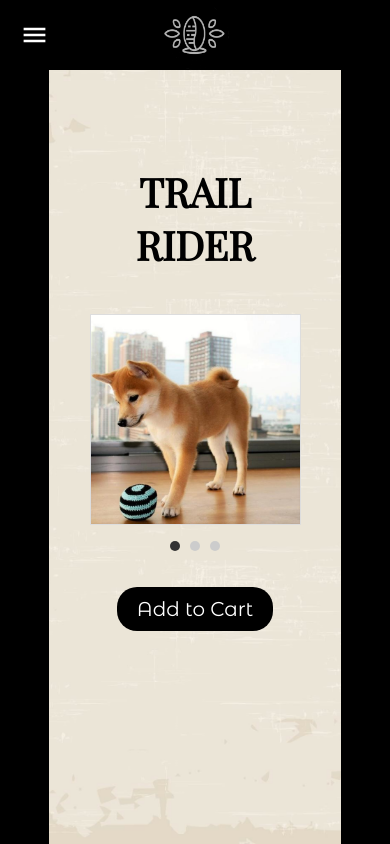
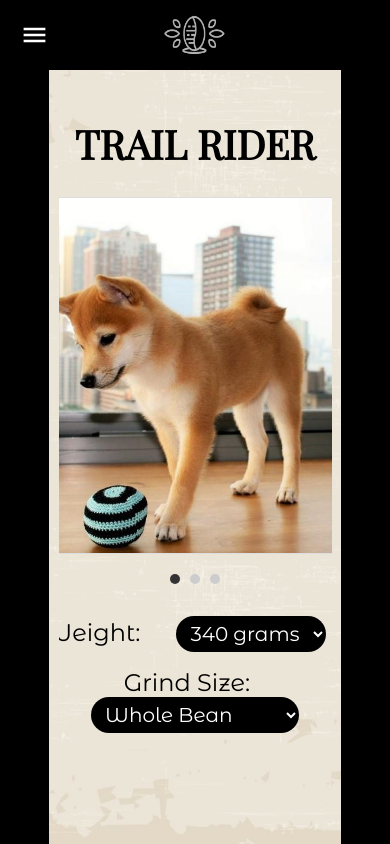
Before and after one commit to caelinp/rider-coffee-roaster, a React (Create React App) app: page /sample-product in a window 390 px wide. Built offline with nearby package versions, Linux system fonts and the light colour scheme.

Commit message:
added product config options to product info page

```diff
--- a/src/ContactUsPage.css
+++ b/src/ContactUsPage.css
@@ -193,7 +193,7 @@ button {
   border: 2px solid black; /* Change the border color to black when checked */
 }
 
-.quantity-input {
+.quantity-input-edit {
   background-color: black;
   color: white;
   border: none;
--- a/src/ContactUsPage.tsx
+++ b/src/ContactUsPage.tsx
@@ -238,7 +238,7 @@ const ContactUsPage: React.FC = () => {
                   <td className="quantity-cell">
                     <br></br><br></br><br></br>
                     <button onClick={() => decreaseQuantity(index)}>-</button>
-                    <input className="quantity-input"
+                    <input className="quantity-input-edit"
                       type="number"
                       min="0"
                       value={product.quantity}
--- a/src/ProductInfoPage.css
+++ b/src/ProductInfoPage.css
@@ -28,7 +28,7 @@ body, html {
   align-items: flex-start;
   gap: 2rem;
   overflow-y: auto;
-  max-height: calc(100vh - 300px);
+  max-height: calc(100vh - 200px);
 }
 
 .product-header {
@@ -37,7 +37,7 @@ body, html {
   margin-top: 1rem;
 }
 
-.product-main-image-container {
+.product-image-order-panel {
   padding: 1rem 5rem;
   display: flex;
   flex-direction: column;
@@ -96,6 +96,7 @@ p {
   display: flex;
   justify-content: center;
   margin-top: 1rem;
+  margin-bottom: 2rem
 }
 
 .image-dot {
@@ -111,6 +112,76 @@ p {
   background-color: #333;
 }
 
+.quantity-input {
+  flex-direction: row;
+}
+
+.option {
+  margin-top: 1rem;
+  margin-bottom: 1rem;
+}
+
+.order-options {
+  justify-content: left;
+}
+
+.label-weight {
+  font-size: 1.5rem;
+  margin-right: 1rem;
+}
+
+.label-grind-size {
+  font-size: 1.5rem;
+  margin-right: 1rem;
+}
+
+.label-quantity {
+  font-size: 1.5rem;
+  margin-top: 1rem;
+}
+
+.quantity-control {
+  padding: 3px 10px;
+  background-color: black;
+  color: white;
+  border: none;
+  cursor: pointer;
+  font-size: 20px;
+  border-radius: 20px;
+}
+
+.label-total {
+  font-size: 2rem;
+  margin-right: 1rem;
+}
+
+.total-price-text {
+  font-size: 2rem;
+  margin-left: 1rem;
+  font-family: 'Montserrat Alternates', sans-serif !important;
+}
+
+.option-input-field {
+  margin-left: 20px;
+  margin-right: 20px;
+  padding: 5px 10px;
+  background-color: black;
+  color: white;
+  border: none;
+  cursor: pointer;
+  font-size: 20px;
+  border-radius: 20px;
+}
+
+.add-to-cart-button {
+  margin-top: 0;
+}
+
+.subscribe-button {
+  margin-top: 0;
+  margin-bottom: 0;
+}
+
 @media (max-width: 1536px) {
   .product-info-content {
     flex-direction: column; /* Change to column layout */
@@ -118,7 +189,7 @@ p {
     padding: 1rem; /* Adjust padding as needed */
   }
 
-  .product-main-image-container {
+  .product-image-order-panel {
     padding: 1rem;
     max-width: 100%; /* Allow the image to take full width in column layout */
   }
@@ -136,7 +207,7 @@ p {
   .product-info-content {
     margin-left: 15vw;
     margin-right: 15vw;
-    margin-bottom: 200px;
+    margin-bottom: 100px;
   }
 
 }
--- a/src/ProductInfoPage.tsx
+++ b/src/ProductInfoPage.tsx
@@ -1,4 +1,3 @@
-// ProductInfoPage.tsx
 import React, { useState, useRef, MouseEvent } from 'react';
 import './ProductInfoPage.css';
 
@@ -7,11 +6,10 @@ import productImage2 from './img/product2.jpg';
 import productImage3 from './img/product3.jpg';
 
 const ProductInfoPage = () => {
-  // Sample product data
   const product = {
     name: 'Trail Rider',
     images: [
-      productImage1, // Replace with actual image URLs
+      productImage1,
       productImage2,
       productImage3,
     ],
@@ -25,26 +23,30 @@ const ProductInfoPage = () => {
     notes: 'grapefruit, clove, cinnamon, cacao, vanilla bean',
   };
 
+  const weightOptions = ['250 grams', '340 grams', '500 grams'];
+  const grindSizeOptions = ['Whole Bean', 'Coarse', 'Medium-Coarse', 'Medium', 'Fine', 'Extra Fine'];
+  const [selectedWeight, setSelectedWeight] = useState('340 grams');
+  const [selectedGrindSize, setSelectedGrindSize] = useState('Whole Bean');
+  const [quantity, setQuantity] = useState(1);
+
+  const weightPrices: { [key: string]: number }= {
+    '250 grams': 18,
+    '340 grams': 25,
+    '500 grams': 30,
+  };
+
   const [currentImageIndex, setCurrentImageIndex] = useState(0);
   const imgRef = useRef<HTMLImageElement | null>(null);
 
   const handleImageClick = (e: MouseEvent<HTMLImageElement>) => {
-    // Ensure imgRef.current is not null before accessing its properties
     if (imgRef.current) {
-      // Get the image width
       const imageWidth = imgRef.current.clientWidth;
-
-      // Calculate the click position relative to the image width
       const relativeClickX = e.nativeEvent.offsetX / imageWidth;
-
-      // Determine if the left or right half of the image was clicked
       if (relativeClickX < 0.5) {
-        // Clicked on the left half, go to the previous image
         setCurrentImageIndex((prevIndex) =>
           prevIndex === 0 ? product.images.length - 1 : prevIndex - 1
         );
       } else {
-        // Clicked on the right half, go to the next image
         setCurrentImageIndex((prevIndex) =>
           prevIndex === product.images.length - 1 ? 0 : prevIndex + 1
         );
@@ -55,7 +57,7 @@ const ProductInfoPage = () => {
   return (
     <div className="product-info-page">
       <div className="product-info-content">
-        <div className="product-main-image-container">
+        <div className="product-info-order-panel">
           <div className="product-header">
             <h1>{product.name}</h1>
           </div>
@@ -74,10 +76,86 @@ const ProductInfoPage = () => {
               ></div>
             ))}
           </div>
+
+          <div className="order-options">
+            <div className="option">
+              <label className="label-weight" htmlFor="weight">Weight:</label>
+              <select className="option-input-field"
+                id="weight"
+                value={selectedWeight}
+                onChange={(e) => setSelectedWeight(e.target.value)}
+              >
+                {weightOptions.map((option) => (
+                  <option key={option} value={option}>
+                    {option}
+                  </option>
+                ))}
+              </select>
+            </div>
+            <div className="option">
+              <label className="label-grind-size" htmlFor="grindSize">Grind Size:</label>
+              <select className="option-input-field"
+                id="grindSize"
+                value={selectedGrindSize}
+                onChange={(e) => setSelectedGrindSize(e.target.value)}
+              >
+                {grindSizeOptions.map((option) => (
+                  <option key={option} value={option}>
+                    {option}
+                  </option>
+                ))}
+              </select>
+            </div>
+            <div className="option">
+              <label className="label-quantity" htmlFor="quantity">Quantity:</label>
+              <div className="quantity-input">
+                <button
+                  className="quantity-control"
+                  onClick={() => setQuantity(Math.max(0, quantity - 1))}
+                >
+                  -
+                </button>
+                <input className="option-input-field"
+                  id="quantity"
+                  type="number"
+                  value={quantity}
+                  onChange={(e) => setQuantity(Math.max(0, Number(e.target.value)))}
+                />
+                <button
+                  className="quantity-control"
+                  onClick={() => setQuantity(quantity + 1)}
+                >
+                  +
+                </button>
+              </div>
+            </div>
+            <div className="total">
+              <label className="label-total">Total:</label>
+              <span className="total-price-text">${(quantity * weightPrices[selectedWeight]).toFixed(2)}</span>
+            </div>
+          </div>
+          <div className="subscribe-button">
+            <button>Subscribe and Save</button>
+          </div>
           <div className="add-to-cart-button">
-            <button>Add to Cart</button>
+            <button
+              disabled={quantity < 1}
+              style={{ backgroundColor: quantity < 1 ? 'grey' : '' }}
+              onClick={() => {
+                const orderConfig = {
+                  'Product name': product.name,
+                  'Quantity': quantity,
+                  'Grind Size': selectedGrindSize,
+                  'Weight': selectedWeight,
+                };
+                console.log(orderConfig);
+              }}
+            >
+              Add to Cart
+            </button>
           </div>
         </div>
+
         <div className="product-info">
           <div className="info-field">
             <h2>Description</h2>
--- a/src/index.css
+++ b/src/index.css
@@ -8,7 +8,7 @@ h1, h2 {
   font-family: 'PlayFair Display SC', serif;
   text-transform: uppercase;
 }
-p, h3, button, input {
+p, h3, button, input, label, select {
   font-family: 'Montserrat Alternates', sans-serif;
 }
 
```
